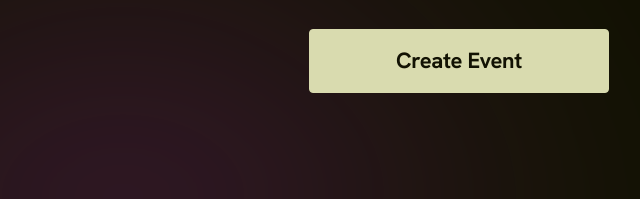
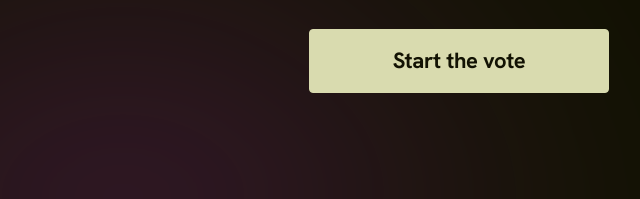
Before and after one commit to houseof207/date-scheduler, a website with bundled scripts: page public/index.html in a window 1280 px wide. Shown: the part 523-722 px from the top of the page, 517-1157 px from the left. Built offline with nearby package versions, Linux system fonts and the light colour scheme.

Commit message:
Update Button language

```diff
--- a/public/index.html
+++ b/public/index.html
@@ -68,7 +68,7 @@
           <div class="form-actions">
             <p id="create-error" class="form-error" hidden></p>
             <button id="create-btn" class="btn btn-primary btn-lg" type="submit">
-              Create Event
+              Start the vote
             </button>
           </div>
         </form>
```
